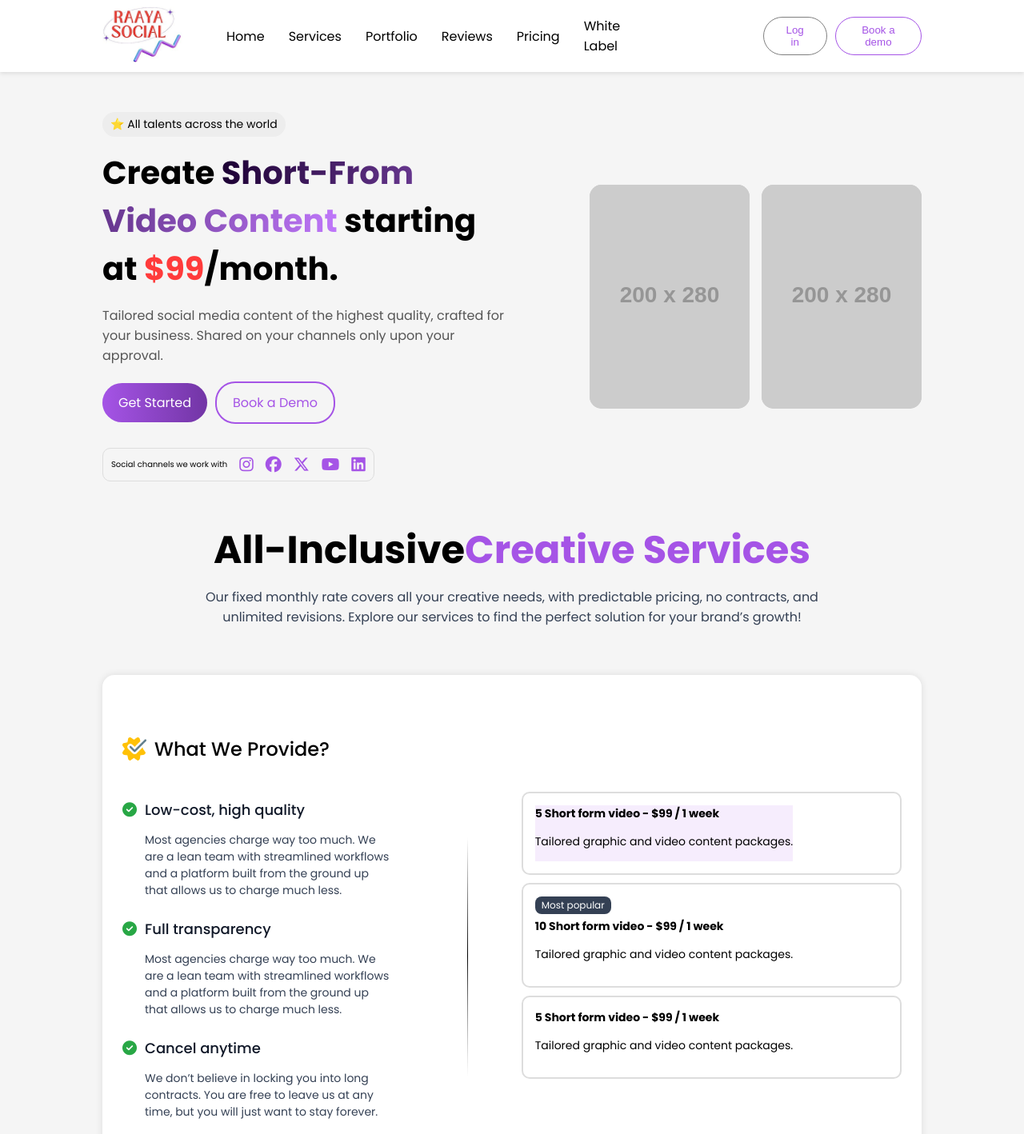
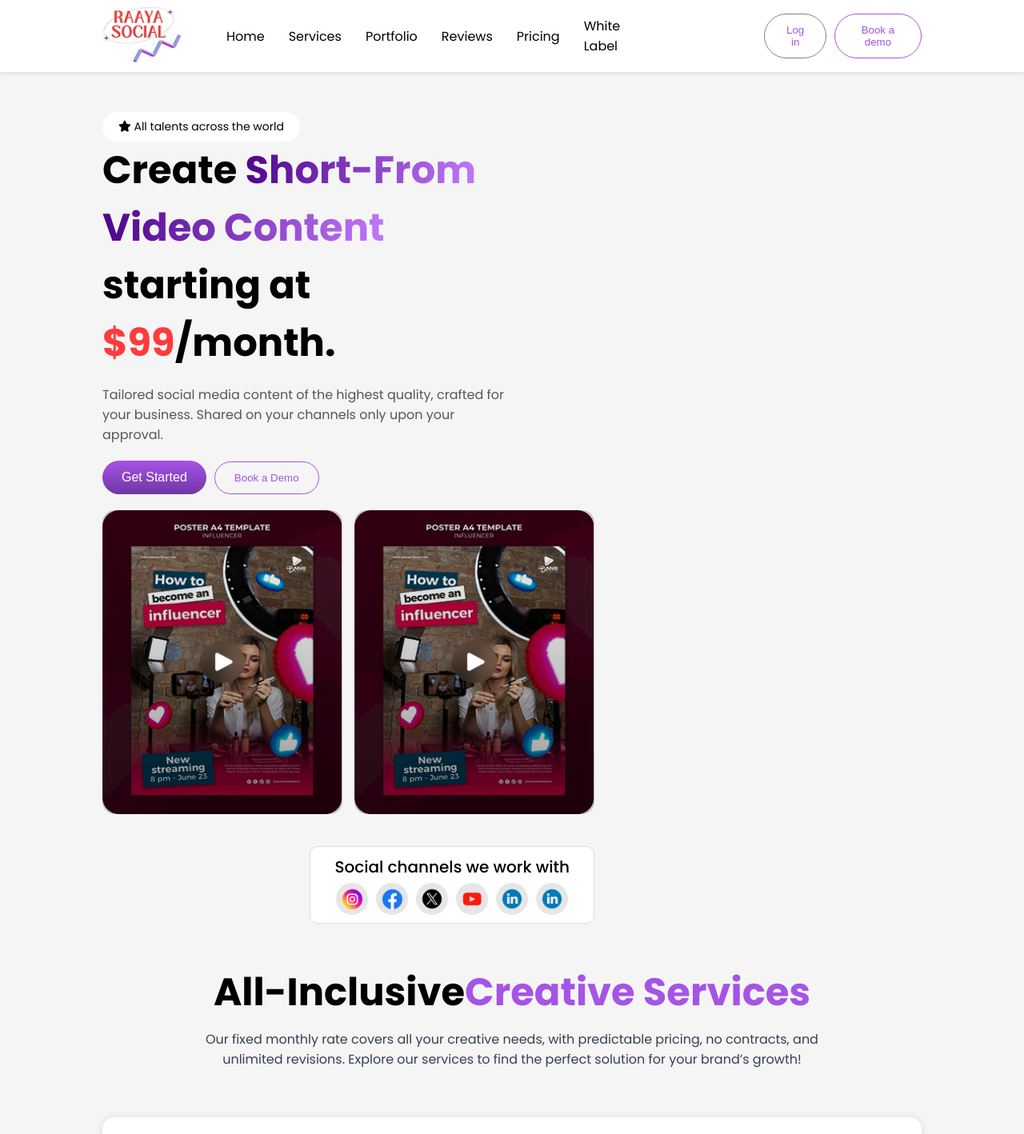
Before and after one commit to naabila/raaya-social, a plain HTML site: page index.html in a window 1280 px wide. Shown: the top 1418 px of the page at 80% size. Drawn offline with Linux system fonts and the light colour scheme; placeholder pictures from the web are drawn by us.

```diff
--- a/index.html
+++ b/index.html
@@ -40,28 +40,38 @@
     <!-- Hero section -->
     <section class="hero">
         <div class="hero-content">
-            <div class="tagline">⭐ All talents across the world</div>
-            <h1>Create <span class="gradient-text">Short-From Video Content</span> starting at <span>$99</span>/month.</h1>
+            <div class="tagline"><i class="fa-solid fa-star"></i> All talents across the world</div>
+            <h1>Create <span class="gradient-text">Short-From </span>
+                <span class="gradient-text">Video Content</span>
+            starting at <span>$99</span>/month.</h1>
             <p>Tailored social media content of the highest quality, crafted for your business. Shared on your channels only upon your approval.</p>
             <div class="buttons">
-                <a href="#" class="btn btn-primary">Get Started</a>
-                <a href="#" class="btn btn-secondary">Book a Demo</a>
+                <button class="gradient-btn">Get Started</button>
+                <button class="btn-outLined">Book a Demo</button>
+
+            </div>
+
+        </div>
+
+        <div class="left-hero-image">
+            <div class="hero-images">
+                <img src="/images/Image Container.png" alt="Placeholder Image">
+                <img src="/images/Image Container.png" alt="Placeholder Image">
             </div>
             <div class="social-icons">
-                <span>Social channels we work with</span>
-                <i class="fab fa-instagram"></i>
-                <i class="fab fa-facebook"></i>
-                <i class="fab fa-x-twitter"></i>
-                <i class="fab fa-youtube"></i>
-                <i class="fab fa-linkedin"></i>
+                <h4>Social channels we work with</h4>
+                <div class="social-images">
+                <img src="/images/insta (1).png" alt="social">
+                <img src="/images/fb.png" alt="social">
+                <img src="/images/x.png" alt="social">
+                <img src="/images/you.png" alt="social">
+                <img src="/images/linkedin.png" alt="social">
+                <img src="/images/linkedin.png" alt="social">
+                </div>
             </div>
         </div>
-        <div class="hero-images">
-            <img src="https://via.placeholder.com/200x280" alt="Placeholder Image">
-            <img src="https://via.placeholder.com/200x280" alt="Placeholder Image">
-        </div>
     </section>
-    <!-- logo slider -->
+    <!-- client slider -->
 
     <!-- Creative service section -->
      <section class="section-pricing">
--- a/styles.css
+++ b/styles.css
@@ -32,9 +32,9 @@
     margin: 0 auto;
     width: 80%;
 }
-button.btn-outLined{
+button.btn-outLined {
     background: transparent;
-    padding: 12px 37px ;
+    padding:12px 24px!important;
     border: 1px solid var(--light-violet);
     color: var(--light-violet);
     border-radius: 50px;
@@ -59,6 +59,9 @@
     justify-content: center;
     align-items: center;
     flex-direction: column;
+}
+.section-heading-left{
+    margin-top: 60px;
 }
 .section-heading p{
     font-size: 1rem;
@@ -107,6 +110,9 @@
         margin: 0 auto;
         width: 100%;
         padding: 0 15px;
+    }
+    .section-heading-left{
+        margin-top: 30px;
     }
     .section-heading p{
     font-size: 14px;
@@ -182,7 +188,7 @@
 .buttons button.login,
 .mbl-buttons button.login {
     background: transparent;
-    padding: 8px 27px ;
+    padding: 12px 24px ;
     border: 1px solid gray;
     color: var(--light-violet);
     border-radius: 50px;
@@ -200,6 +206,7 @@
     font-size: 24px;
     cursor: pointer;
 }
+
 @media (max-width: 768px) {
     .nav-links {
         display: flex;
@@ -246,27 +253,27 @@
     align-items: center;
     justify-content: space-between;
     padding: 50px 10%;
+
 }
 
 .hero-content {
     max-width: 50%;
 }
+.hero-content h1{
+    font-size: 48px!important;
+    margin: 0;
+}
 
 .tagline {
-    background: #EDEDED;
-    padding: 5px 10px;
+    background: #fff;
+    padding: 8px 20px;
     border-radius: 20px;
     font-size: 14px;
     display: inline-block;
 }
 
-.hero h1 {
-    font-size: 2.5rem;
-    margin: 15px 0;
-}
-
 .gradient-text {
-    background: linear-gradient(to right, #1d0134, #bf77fa);
+    background: linear-gradient(to right, #4e058a, #bf77fa);
     -webkit-background-clip: text;
     -webkit-text-fill-color: transparent;
 }
@@ -286,57 +293,48 @@
     gap: 10px;
 }
 
-.btn {
-    padding: 12px 20px;
-    border-radius: 25px;
-    font-size: 16px;
-    cursor: pointer;
-    text-decoration: none;
-    display: inline-block;
-    text-align: center;
-}
-
-.btn-primary {
-    background: linear-gradient(to right, #A554E6, #7235a5);
-    color: white;
-    border: none;
-}
-
-.btn-secondary {
-    border: 2px solid #A554E6;
-    color: #A554E6;
-    background: none;
-}
-
 .hero-images {
     display: flex;
     gap: 15px;
     flex-wrap: wrap;
+    margin-top: 20px;
     justify-content: center;
 }
 
 .hero-images img {
-    width: 200px;
-    height: 280px;
+    width: 300px;
+    height: 380px;
     border-radius: 15px;
     background-color: #ccc;
 }
 
 .social-icons {
     display: flex;
-    gap: 15px;
+    gap: 5px;
+    align-self: flex-end;
+    margin-left: auto;
+    flex-direction: column;
     align-items: center;
-    margin-top: 30px;
-    padding: 10px;
+    margin-top: 40px;
+    padding: 10px 30px;
     border: 1px solid #ddd;
     border-radius: 10px;
     width: fit-content;
+    background-color: #fff;
 }
 
-.social-icons i {
+.social-icons h4{
     font-size: 20px;
-    color: #A554E6;
-    cursor: pointer;
+    font-weight: 500;
+    margin: 0;
+}
+.social-images{
+    display: flex;
+    gap: 10px;
+}
+.social-images img{
+    width: 40px;
+    height: 40px;
 }
 
 @media (max-width: 1024px) {
@@ -348,13 +346,38 @@
     .hero-content {
         max-width: 100%;
     }
-
+    .hero-content h1 {
+        font-size: 32px;
+    }
+    .buttons{
+        justify-content: center;
+    }
     .hero-images {
         margin-top: 30px;
     }
+    .hero-images img {
+        width: 180px;
+        height: 280px;
+
+        border-radius: 15px;
+        background-color: #ccc;
+    }
 }
 
-/* ========================================================================================================================================== Logo slider styles */
+
+@media(max-width: 768px){
+    .hero-content h1{
+        font-size: 32px;
+    }
+    .buttons{
+        justify-content: center;
+    }
+}
+
+/* ========================================================================================================================================== client slider styles */
+
+
+
 
 
 /* ====================================================================================================================================================================================================== Creative service section */
@@ -523,6 +546,7 @@
     display: grid;
     grid-template-columns: repeat( auto-fit, minmax(450px, 1fr) );
     gap: 35px;
+    margin-top: 40px;
 
 }
 .card {
@@ -806,6 +830,9 @@
 }
 /* ==================================================================== Testimonial ============================================================================== */
 /* testimonioal gallery */
+.testimonial-section{
+    padding: 60px 0;
+}
 .gallery-section {
     margin-top: 30px;
     overflow: hidden;
@@ -889,10 +916,10 @@
 .testimonial-col-2 {
     display: grid;
     max-width: 100%;
-    margin: 40px auto;
+    margin: 50px auto 0 auto;
     grid-template-columns: 1fr 1fr;
     gap: 20px;
-    margin-top: 50px;
+
     align-items: center;
 }
 
@@ -900,7 +927,7 @@
 .testimonial-col-3 {
     display: grid;
     max-width: 100%;
-    margin: 10px auto;
+    margin: 30px auto;
     grid-template-columns: 1fr 1fr 1fr;
     gap: 20px;
 
```
